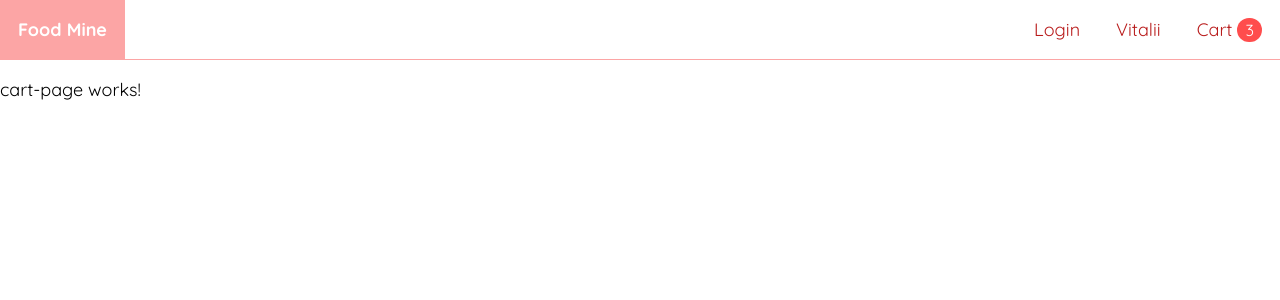
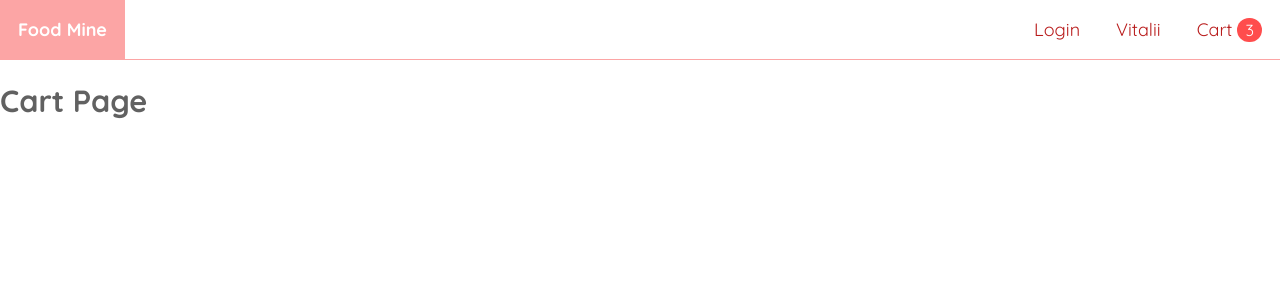
Before and after one commit to VitaliiSoloninko/angular-food-mine, an Angular app in the folder foodMineFrontEnd/: page /cart-page in a window 1280 px wide. Shown: the top 300 px of the page. Built offline with nearby package versions, Linux system fonts and the light colour scheme.

Commit message:
v0.5.9	Dynamic title component

```diff
--- a/foodMineFrontEnd/src/app/app.module.ts
+++ b/foodMineFrontEnd/src/app/app.module.ts
@@ -12,9 +12,10 @@ import { SearchComponent } from './components/partials/search/search.component';
 import { TagsComponent } from './components/partials/tags/tags.component';
 import { FoodPageComponent } from './components/pages/food-page/food-page.component';
 import { CartPageComponent } from './components/pages/cart-page/cart-page.component';
+import { TitleComponent } from './components/partials/title/title.component';
 
 @NgModule({
-  declarations: [AppComponent, HeaderComponent, HomeComponent, SearchComponent, TagsComponent, FoodPageComponent, CartPageComponent],
+  declarations: [AppComponent, HeaderComponent, HomeComponent, SearchComponent, TagsComponent, FoodPageComponent, CartPageComponent, TitleComponent],
   imports: [BrowserModule, AppRoutingModule],
   providers: [provideClientHydration()],
   bootstrap: [AppComponent],
--- a/foodMineFrontEnd/src/app/components/pages/cart-page/cart-page.component.html
+++ b/foodMineFrontEnd/src/app/components/pages/cart-page/cart-page.component.html
@@ -1 +1 @@
-<p>cart-page works!</p>
+<app-title title="Cart Page" margin="1.5tem 0 0 2.5rem"></app-title>
--- /dev/null
+++ b/foodMineFrontEnd/src/app/components/partials/title/title.component.css
@@ -0,0 +1,3 @@
+h1 {
+	color: #616161;
+}
--- /dev/null
+++ b/foodMineFrontEnd/src/app/components/partials/title/title.component.html
@@ -0,0 +1 @@
+<h1 [ngStyle]="{ margin: margin, fontSize: fontSize }">{{ title }}</h1>
--- /dev/null
+++ b/foodMineFrontEnd/src/app/components/partials/title/title.component.ts
@@ -0,0 +1,19 @@
+import { Component, Input, OnInit } from '@angular/core';
+
+@Component({
+  selector: 'app-title',
+  templateUrl: './title.component.html',
+  styleUrl: './title.component.css',
+})
+export class TitleComponent implements OnInit {
+  @Input()
+  title!: string;
+
+  @Input()
+  margin? = '1rem 0 1rem 0.2rem';
+
+  @Input()
+  fontSize? = '1.7rem';
+
+  ngOnInit(): void {}
+}
```
